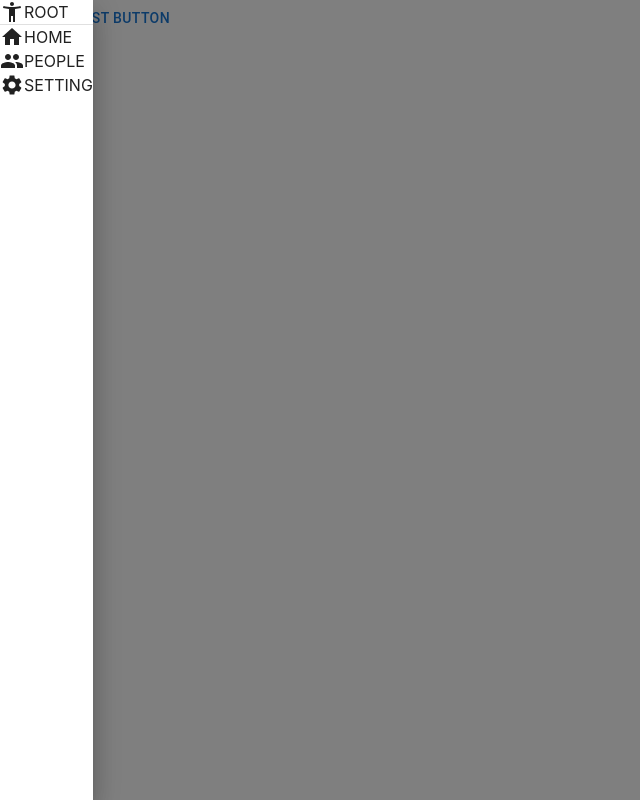
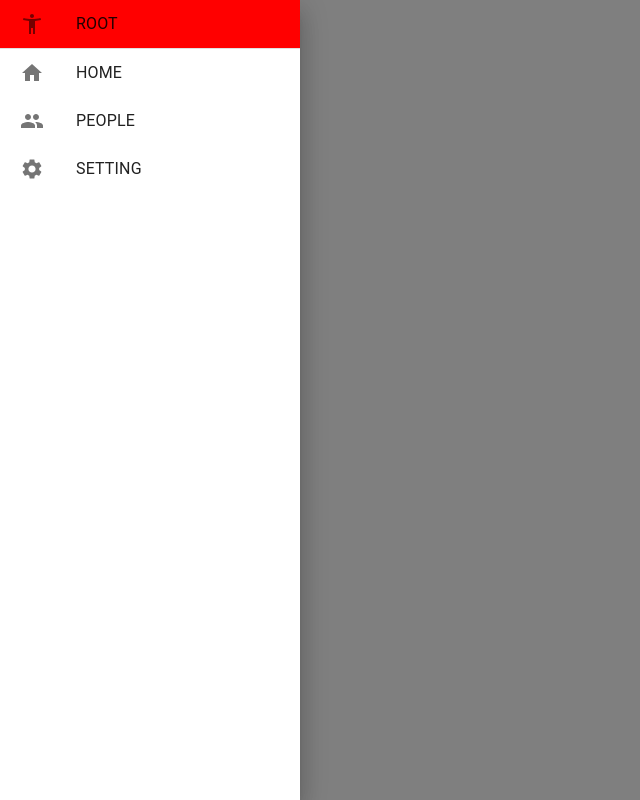
Before and after one commit to Sho-ki/fitness-beef, a Next.js app: page /user in a window 1280 px wide. Both pictures are taken after a click on the button "THIS IS A TEST BUTTON". Shown: the whole page, without its empty margins (0-640 px from the left). Built offline with nearby package versions, Linux system fonts and the light colour scheme.

Commit message:
modified sidemenu, added hover effect

```diff
--- a/package.json
+++ b/package.json
@@ -15,6 +15,7 @@
     "@material-ui/icons": "^4.11.2",
     "@mui/icons-material": "^5.0.3",
     "@mui/material": "^5.0.2",
+    "@styled-jsx/plugin-sass": "^4.0.1",
     "next": "11.1.2",
     "react": "17.0.2",
     "react-dom": "17.0.2",
--- a/src/components/Icon/index.tsx
+++ b/src/components/Icon/index.tsx
@@ -1,2 +1,5 @@
 // import all necessary icons here
-export const Icons = 'Icons';
+export { default as AccessibilityNewIcon } from '@mui/icons-material/AccessibilityNew';
+export { default as HomeIcon } from '@mui/icons-material/Home';
+export { default as PeopleIcon } from '@mui/icons-material/People';
+export { default as SettingsIcon } from '@mui/icons-material/Settings';
--- a/src/components/SideMenu/User.tsx
+++ b/src/components/SideMenu/User.tsx
@@ -3,12 +3,19 @@ import Button from '@mui/material/Button';
 import Divider from '@mui/material/Divider';
 import Drawer from '@mui/material/Drawer';
 //icons. this will be organized in one file under Icon directory
-import AccessibilityNewIcon from '@mui/icons-material/AccessibilityNew';
-import HomeIcon from '@mui/icons-material/Home';
-import PeopleIcon from '@mui/icons-material/People';
-import SettingsIcon from '@mui/icons-material/Settings';
+// import AccessibilityNewIcon from '@mui/icons-material/AccessibilityNew';
+// import HomeIcon from '@mui/icons-material/Home';
+// import PeopleIcon from '@mui/icons-material/People';
+// import SettingsIcon from '@mui/icons-material/Settings';
 
+import css from './baseStyle';
 import DrawerMenu from './index';
+import {
+  AccessibilityNewIcon,
+  HomeIcon,
+  PeopleIcon,
+  SettingsIcon,
+} from '../Icon/index';
 
 enum Position {
   TOP = 'top',
@@ -26,7 +33,12 @@ const DrawerUser = () => {
     <>
       <React.Fragment key={Position.LEFT}>
         <Button onClick={toggleMenu}>This is a test button</Button>
-        <Drawer anchor={Position.LEFT} open={state} onClose={toggleMenu}>
+        <Drawer
+          anchor={Position.LEFT}
+          open={state}
+          onClose={toggleMenu}
+          sx={{ width: 200 }}
+        >
           <DrawerMenu
             href='/'
             icon={AccessibilityNewIcon}
--- a/src/components/SideMenu/baseStyle.ts
+++ b/src/components/SideMenu/baseStyle.ts
@@ -6,5 +6,9 @@ const baseStyles = css`
       align-items: center;
       justify-content: flex-start;
   }
+  .sidebar-links {
+    margin: 0 20px;
+    width: 100%
+  }
 `
 export default baseStyles
--- a/src/components/SideMenu/index.tsx
+++ b/src/components/SideMenu/index.tsx
@@ -1,8 +1,11 @@
 import * as React from 'react';
+import Box from '@mui/material/Box';
 import Link from 'next/link';
-import { Icon } from '@mui/material';
+import { List, Icon, ListItemIcon, ListItemText } from '@mui/material';
 import { OverridableComponent } from '@mui/material/OverridableComponent';
 import { SvgIconTypeMap } from '@mui/material/SvgIcon';
+
+import { TextField } from '@mui/material';
 
 import css from './baseStyle';
 
@@ -22,21 +25,31 @@ const Drawer: React.FC<Props> = ({
   label,
 }: Props) => {
   return (
-    <>
+    <Box
+      sx={{
+        width: 300,
+        display: 'flex',
+        '&:hover': { backgroundColor: 'red' },
+      }}
+    >
       <Link href={href}>
-        <a>
+        <a className='sidebar-links'>
+          <List>
             {icon ? (
               <div className='sidebar-menu'>
+                <ListItemIcon key={label}>
                   <Icon component={icon} />
-              {label}
+                </ListItemIcon>
+                <ListItemText>{label}</ListItemText>
               </div>
             ) : (
-            <div>{label}</div>
+              <ListItemText>{label}</ListItemText>
             )}
+          </List>
         </a>
       </Link>
       <style jsx>{css}</style>
-    </>
+    </Box>
   );
 };
 
```
Also changed, not shown: 2 other files (tests, documents, lock files or other folders). Lines whose indentation alone changed are shown as unchanged.
